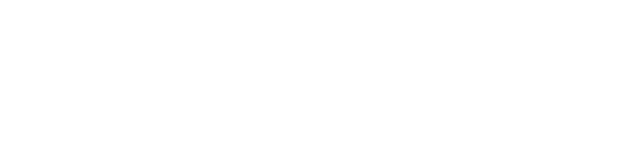
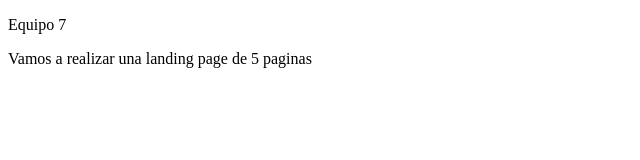
Before and after one commit to Fer-Alx/Equipo-7, a plain HTML site: page index.html in a window 1280 px wide. Shown: the whole page, without its empty margins (0-640 px from the left). Drawn offline with Linux system fonts and the light colour scheme.

Commit message:
intrucciones

```diff
--- a/index.html
+++ b/index.html
@@ -6,6 +6,9 @@
     <title>Ejemplo de trabajo colavorativo</title>
 </head>
 <body>
+    <p>Equipo 7</p>
+
+    <p>Vamos a realizar una landing page de 5 paginas</p>
 
 </body>
 </html>
```
